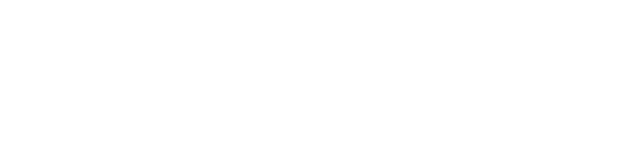
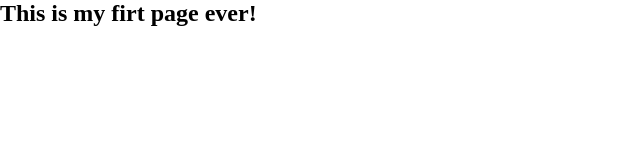
Before and after one commit to iuventa/gakvetili-13-TEST, a plain HTML site: page index.html in a window 1280 px wide. Shown: the whole page, without its empty margins (0-640 px from the left). Drawn offline with Linux system fonts and the light colour scheme.

Commit message:
heading added

```diff
--- a/index.html
+++ b/index.html
@@ -8,7 +8,9 @@
 </head>
 <body>
     <header></header>
-    <main></main>
+    <main>
+        <h2>This is my firt page ever!</h2>
+    </main>
     <footer></footer>
 </body>
 </html>
```
